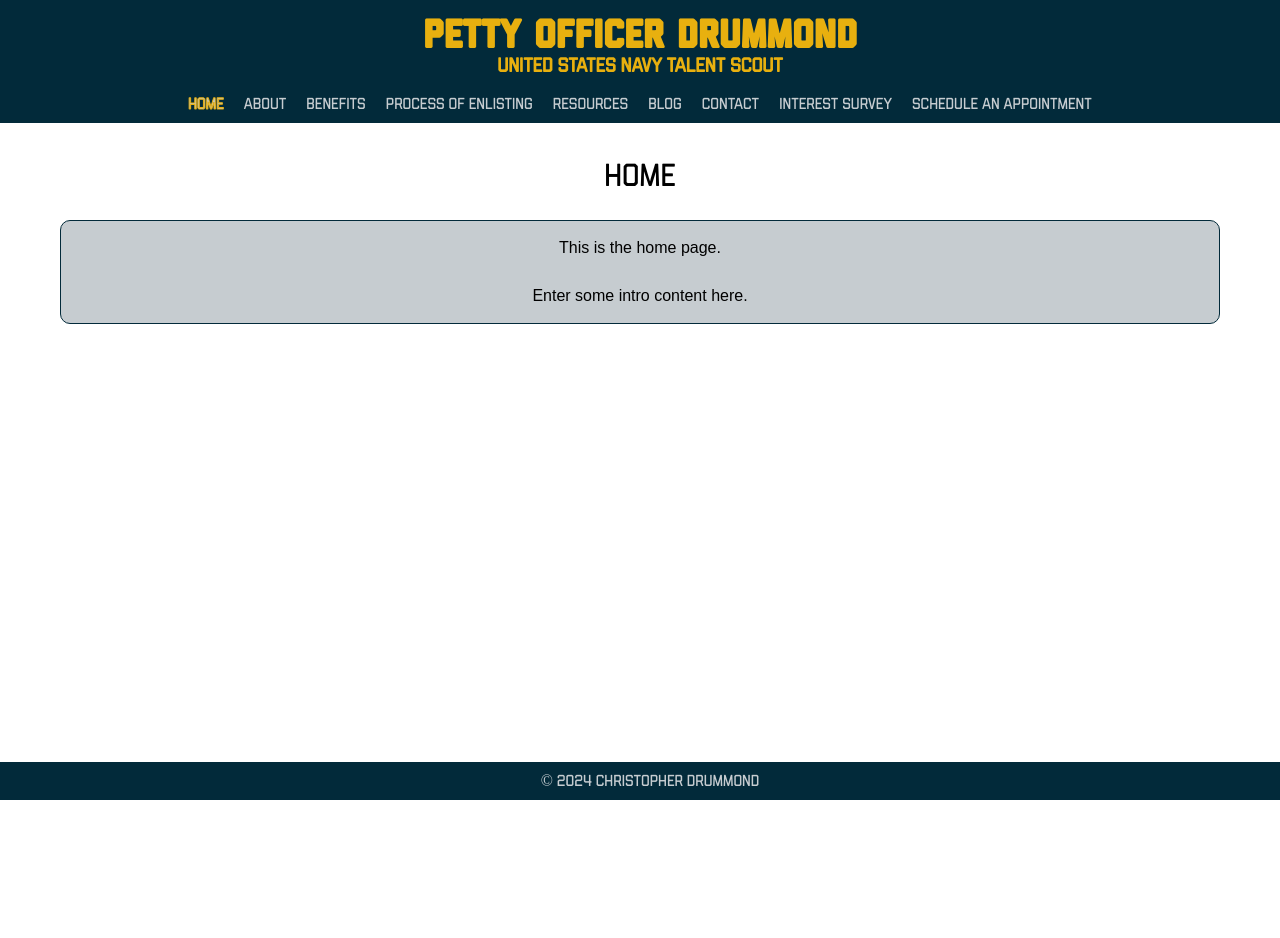
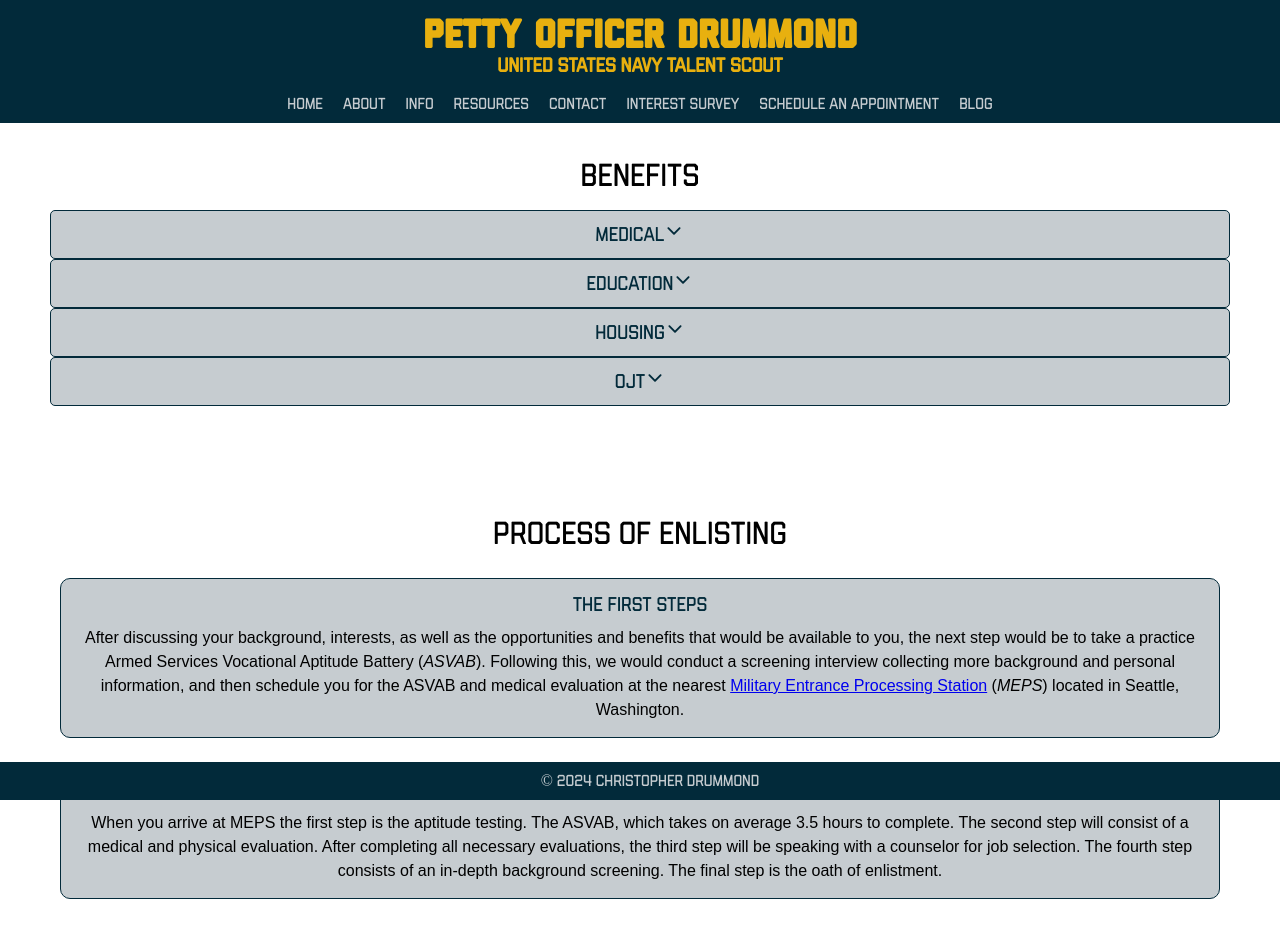
Before and after one commit to kdrummond528/cdrecruiter, a React (Create React App) app: page /info in a window 1280 px wide. Shown: the top 938 px of the page. Before the commit the page ends 800 px from the top, so only its background shows below. Built offline with nearby package versions, Linux system fonts and the light colour scheme.

Commit message:
modified navbar using router, added info components, modified app.css, app.js, index.js

```diff
--- a/package.json
+++ b/package.json
@@ -13,7 +13,7 @@
     "react-dom": "^18.2.0",
     "react-dropdown": "^1.11.0",
     "react-icons": "^5.0.1",
-    "react-router-dom": "^6.21.3",
+    "react-router-dom": "^6.22.0",
     "react-scripts": "5.0.1",
     "survey-core": "^1.9.127",
     "survey-react": "^1.9.127",
--- a/src/App.css
+++ b/src/App.css
@@ -52,13 +52,13 @@
 
 nav ul li {
   margin: 10px;
-  text-decoration: none;
-  color: #c6ccd0;
+  list-style: none;
+  display: inline;
 }
 
 .navlink {
-  list-style: none;
-  display: inline;
+  text-decoration: none;
+  color: #c6ccd0;
   font-family: "Light";
 }
 
--- a/src/App.js
+++ b/src/App.js
@@ -1,13 +1,12 @@
 import './App.css';
 import "./components/Fonts/Liberator/Liberator-Heavy.otf";
-import { useState } from 'react';
+import { Route, Routes } from 'react-router-dom';
 import Nav from './components/Nav';
 import Footer from './components/Footer';
 import Home from './components/Home';
 import Contact from './components/Contact';
-import Benefits from './components/Benefits';
+import Info from './components/Info';
 import About from './components/About';
-import Process from './components/Process';
 import Resources from './components/Resources';
 import Blog from './components/Blog';
 import Survey from './components/Survey';
@@ -15,7 +14,6 @@
 import BackToTopBtn from './components/BackToTopBtn';
 
 function App() {
-  const [pageIndex, setPageIndex] = useState(0);
 
   return (
     <div className="App">
@@ -24,44 +22,24 @@
 
         <h1>Petty Officer Drummond</h1>
         <h2>United States Navy Talent Scout</h2>
-
-        <Nav
-          showHome={() => setPageIndex(0)}
-          showAbout={() => setPageIndex(1)}
-          showBenefits={() => setPageIndex(2)}
-          showProcess={() => setPageIndex(3)}
-          showResources={() => setPageIndex(4)}
-          showBlog={() => setPageIndex(5)}
-          showContact={() => setPageIndex(6)}
-          showSurvey={() => setPageIndex(7)}
-          showAppt={() => setPageIndex(8)}
-          active={pageIndex}
-        />
-
+        <Nav />
       </header>
 
-      {pageIndex === 0 ? (
-        <Home />
-      ) : pageIndex === 1 ? (
-        <About />
-      ) : pageIndex === 2 ? (
-        <Benefits />
-      ) : pageIndex === 3 ? (
-        <Process />
-      ) : pageIndex === 4 ? (
-        <Resources />
-      ) : pageIndex === 5 ? (
-        <Blog />
-      ) : pageIndex === 6 ? (
-        <Contact />
-      ) : pageIndex === 7 ? (
-        <Survey />
-      ) : pageIndex === 8 ? (
-        <Appt />
-      ) : (
-
-        <Home />
-      )}
+      <>
+        {/* <Nav /> */}
+        <div>
+          <Routes>
+            <Route path="/" element={<Home />} />
+            <Route path="/about" element={<About />} />
+            <Route path="/info" element={<Info />} />
+            <Route path="/resources" element={<Resources />} />
+            <Route path="/contact" element={<Contact />} />
+            <Route path="/survey" element={<Survey />} />
+            <Route path="/appt" element={<Appt />} />
+            <Route path="/blog" element={<Blog />} />
+          </Routes>
+        </div>
+      </>
 
       <BackToTopBtn />
       <Footer />
--- /dev/null
+++ b/src/components/Info.js
@@ -0,0 +1,16 @@
+import React from 'react';
+import Benefits from './Benefits';
+import Process from './Process';
+
+const Info = () => {
+    return (
+        <div>
+
+            <Benefits />
+            <Process />
+
+        </div>
+    )
+}
+
+export default Info
--- a/src/components/Nav.js
+++ b/src/components/Nav.js
@@ -1,62 +1,107 @@
 import React from 'react';
+import { Link } from 'react-router-dom';
 
-const Nav = ({ showHome, showAbout, showBenefits, showContact, showProcess, showResources, showBlog, showSurvey, showAppt, active }) => {
+const Nav = () => {
     return (
-        <div>
-
-            <nav>
+        <nav className='nav'>
             <ul>
-                    <li className='navlink'>
-                        <p onClick={showHome} className={active === 0 ? 'navlink active' : 'navlink'} >
-                            Home</p>
+                <li>
+                    <Link to="/" className='navlink'>Home</Link>
                 </li>
 
-                    <li className='navlink'>
-                        <p onClick={showAbout} className={active === 1 ? 'navlink active' : 'navlink'} >
-                            About</p>
+                <li>
+                    <Link to="/about" className='navlink'>About</Link>
                 </li>
 
-                    <li className='navlink'>
-                        <p onClick={showBenefits} className={active === 2 ? 'navlink active' : 'navlink'}>
-                            Benefits</p>
+                <li>
+                    <Link to="/info" className='navlink'>Info</Link>
                 </li>
 
-                    <li className='navlink'>
-                        <p onClick={showProcess} className={active === 3 ? 'navlink active' : 'navlink'}>
-                            Process of Enlisting</p>
+                <li>
+                    <Link to="/resources" className='navlink'>Resources</Link>
                 </li>
 
-                    <li className='navlink'>
-                        <p onClick={showResources} className={active === 4 ? 'navlink active' : 'navlink'}>
-                            Resources</p>
+                <li>
+                    <Link to="/contact" className='navlink'>Contact</Link>
                 </li>
 
-                    <li className='navlink'>
-                        <p onClick={showBlog} className={active === 5 ? 'navlink active' : 'navlink'}>
-                            Blog</p>
+                <li>
+                    <Link to="/survey" className='navlink'>Interest Survey</Link>
                 </li>
 
-                    <li className='navlink'>
-                        <p onClick={showContact} className={active === 6 ? 'navlink active' : 'navlink'}>
-                            Contact</p>
+                <li>
+                    <Link to="/appt" className='navlink'>Schedule an Appointment</Link>
                 </li>
 
-                    <li className='navlink'>
-                        <p onClick={showSurvey} className={active === 7 ? 'navlink active' : 'navlink'}>
-                            Interest Survey</p>
+                <li>
+                    <Link to="/blog" className='navlink'>Blog</Link>
                 </li>
-
-                    <li className='navlink'>
-                        <p onClick={showAppt} className={active === 8 ? 'navlink active' : 'navlink'}>
-                            Schedule an Appointment</p>
-                    </li>
-
-
             </ul>
         </nav>
+    )
 
-        </div>
-    )
 }
 
 export default Nav;
+
+
+// const Nav = ({ showHome, showAbout, showBenefits, showContact, showProcess, showResources, showBlog, showSurvey, showAppt, active }) => {
+//     return (
+//         <div>
+
+//             <nav>
+//                 <ul>
+//                     <li className='navlink'>
+//                         <p onClick={showHome} className={active === 0 ? 'navlink active' : 'navlink'} >
+//                             Home</p>
+//                     </li>
+
+//                     <li className='navlink'>
+//                         <p onClick={showAbout} className={active === 1 ? 'navlink active' : 'navlink'} >
+//                             About</p>
+//                     </li>
+
+//                     <li className='navlink'>
+//                         <p onClick={showBenefits} className={active === 2 ? 'navlink active' : 'navlink'}>
+//                             Benefits</p>
+//                     </li>
+
+//                     <li className='navlink'>
+//                         <p onClick={showProcess} className={active === 3 ? 'navlink active' : 'navlink'}>
+//                             Process of Enlisting</p>
+//                     </li>
+
+//                     <li className='navlink'>
+//                         <p onClick={showResources} className={active === 4 ? 'navlink active' : 'navlink'}>
+//                             Resources</p>
+//                     </li>
+
+//                     <li className='navlink'>
+//                         <p onClick={showBlog} className={active === 5 ? 'navlink active' : 'navlink'}>
+//                             Blog</p>
+//                     </li>
+
+//                     <li className='navlink'>
+//                         <p onClick={showContact} className={active === 6 ? 'navlink active' : 'navlink'}>
+//                             Contact</p>
+//                     </li>
+
+//                     <li className='navlink'>
+//                         <p onClick={showSurvey} className={active === 7 ? 'navlink active' : 'navlink'}>
+//                             Interest Survey</p>
+//                     </li>
+
+//                     <li className='navlink'>
+//                         <p onClick={showAppt} className={active === 8 ? 'navlink active' : 'navlink'}>
+//                             Schedule an Appointment</p>
+//                     </li>
+
+
+//                 </ul>
+//             </nav>
+
+//         </div>
+//     )
+// }
+
+// export default Nav;
--- a/src/index.js
+++ b/src/index.js
@@ -1,17 +1,15 @@
 import React from 'react';
 import ReactDOM from 'react-dom/client';
-// import './index.css';
+import { BrowserRouter } from 'react-router-dom';
 import App from './App';
 import reportWebVitals from './reportWebVitals';
 
 const root = ReactDOM.createRoot(document.getElementById('root'));
 root.render(
   <React.StrictMode>
-    <App />
-  </React.StrictMode>
+    <BrowserRouter>
+      <App />
+    </BrowserRouter>  </React.StrictMode>
 );
 
-// If you want to start measuring performance in your app, pass a function
-// to log results (for example: reportWebVitals(console.log))
-// or send to an analytics endpoint. Learn more: https://bit.ly/CRA-vitals
 reportWebVitals();
```
Also changed, not shown: 1 other file (tests, documents, lock files or other folders). Lines whose indentation alone changed are shown as unchanged.
